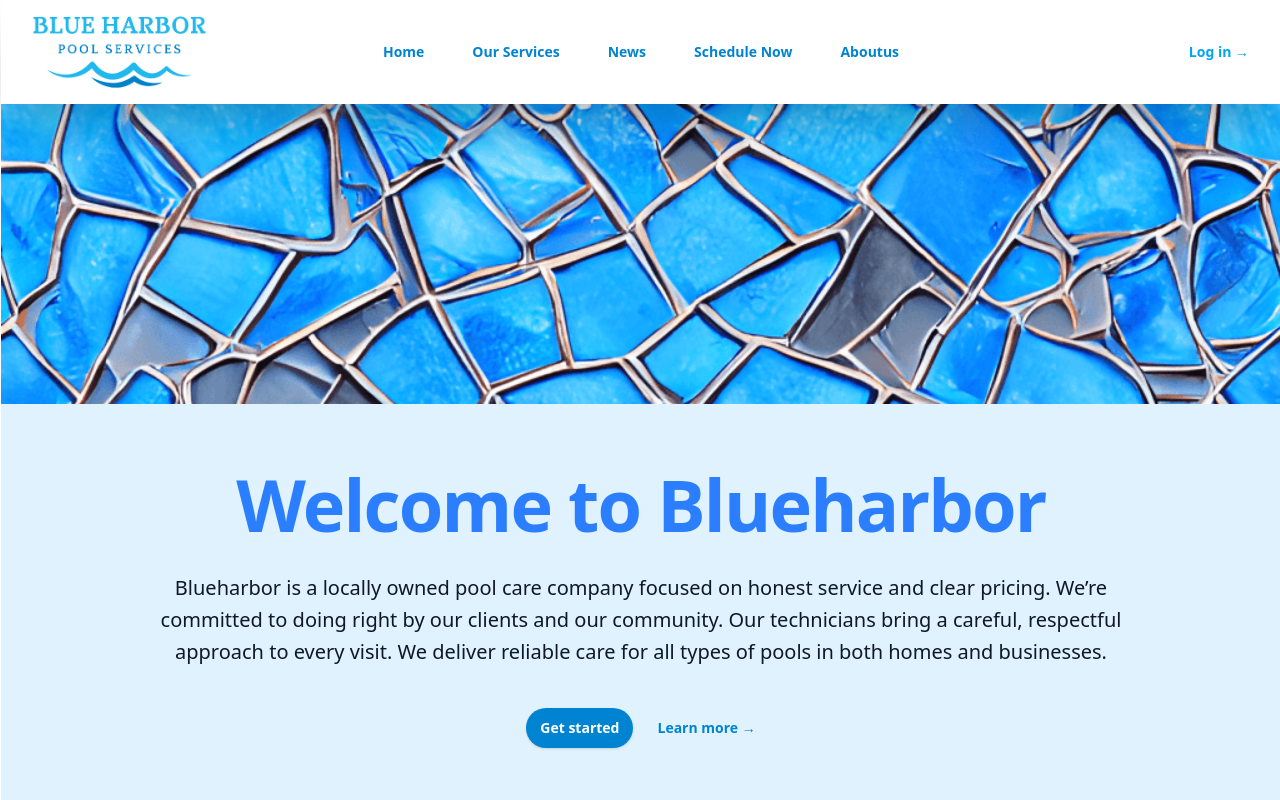
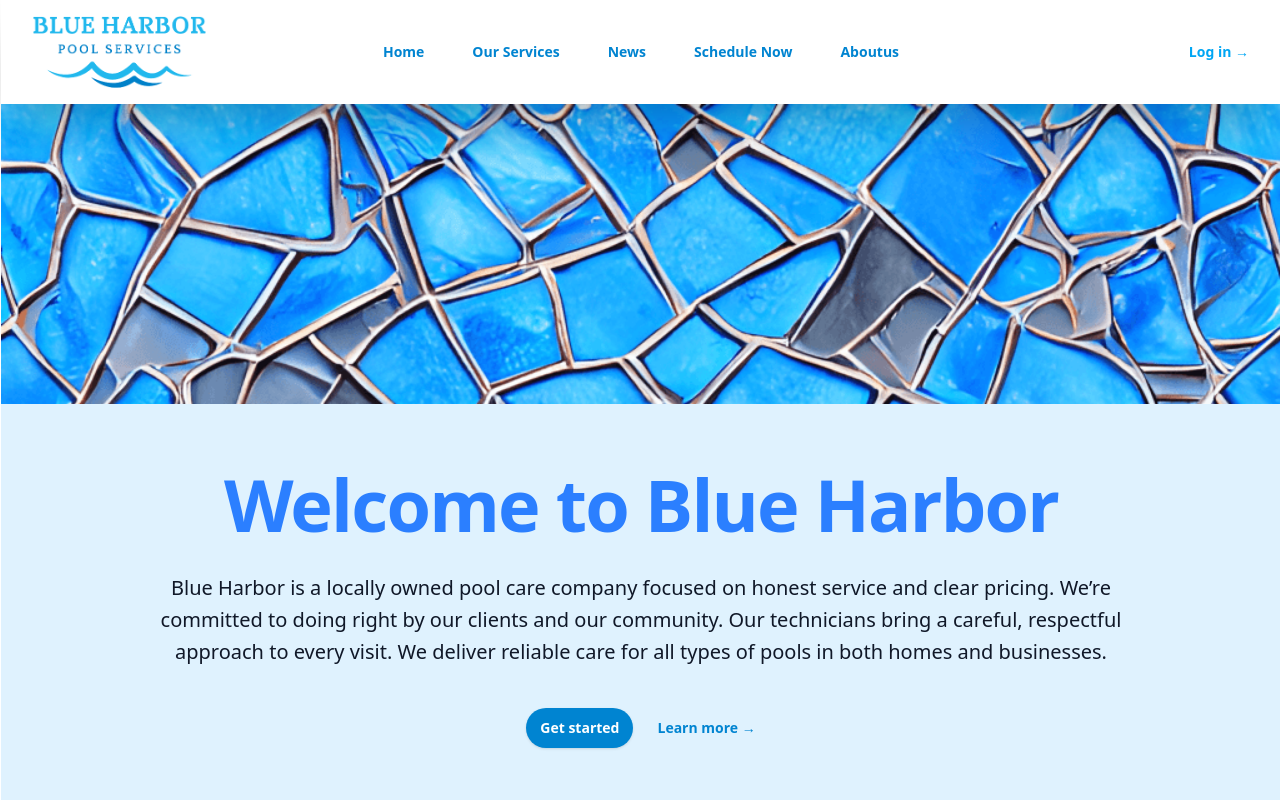
Before and after one commit to Harris-jlr/blueharbor, a Vue app: page / in a window 1280 px wide. Shown: the top 800 px of the page. Built offline with nearby package versions, Linux system fonts and the light colour scheme.

Commit message:
updated links

```diff
--- a/src/components/LandingPage.vue
+++ b/src/components/LandingPage.vue
@@ -14,9 +14,9 @@
           <div class="mx-auto max-w-5xl text-center">
 
             <!-- <img src="/src/assets/oasis.webp" alt="Backyard pool with lounge chairs" class="mx-auto mb-6 rounded-lg shadow-md w-full max-w-4xl object-cover"/> -->
-            <h1 class="text-balance text-5xl font-semibold tracking-tight text-blue-500 sm:text-7xl">Welcome to Blueharbor</h1>
+            <h1 class="text-balance text-5xl font-semibold tracking-tight text-blue-500 sm:text-7xl">Welcome to Blue Harbor</h1>
             <p class="mt-8 text-pretty text-lg font-medium text-gray-900 sm:text-xl/8">
-             Blueharbor is a locally owned pool care company focused on honest service and clear pricing.
+             Blue Harbor is a locally owned pool care company focused on honest service and clear pricing.
              We’re committed to doing right by our clients and our community.
              Our technicians bring a careful, respectful approach to every visit.
              We deliver reliable care for all types of pools in both homes and businesses.
--- a/src/components/MyScheduler.vue
+++ b/src/components/MyScheduler.vue
@@ -15,7 +15,7 @@
           <h2 class="text-xl font-semibold">{{ option.title }}</h2>
           <p class="text-gray-400 mt-2">{{ option.description }}</p>
             <a :href="option.link" class="ptbkbtn mt-4 inline-block text-white py-2 px-6 rounded-lg text-lg font-semibold transition"  target="_blank" style="float:none;" >
-              <img src="https://www.picktime.com/img/widgetButtons/BookingPage/picktime-book-online-blue.png" alt="Book an appointment with blueharbor" />
+              <img src="https://www.picktime.com/img/widgetButtons/BookingPage/picktime-book-online-blue.png" alt="Book an appointment with Blue Harbor" />
             </a>
         </div>
       </section>
--- a/src/contents/AboutUs.vue
+++ b/src/contents/AboutUs.vue
@@ -9,7 +9,7 @@
             <h2 class="text-2xl font-semibold text-gray-900 mb-8">What Our Customers Say</h2>
             <div class="grid gap-6 md:grid-cols-2">
               <div class="bg-gray-700 p-6 rounded shadow">
-                <p class="text-gray-100 italic">“Blueharbor made pool care effortless for us. Their team is always on time and our pool has never looked better.”</p>
+                <p class="text-gray-100 italic">“Blue Harbor made pool care effortless for us. Their team is always on time and our pool has never looked better.”</p>
                 <p class="mt-2 font-semibold text-gray-300">— Rachel T., Spring TX</p>
               </div>
               <div class="bg-gray-700 p-6 rounded shadow">
--- a/src/contents/saltvschlorine.vue
+++ b/src/contents/saltvschlorine.vue
@@ -81,7 +81,7 @@
         <!-- CTA -->
         <div class="text-center mt-10">
           <p class="text-lg font-medium text-gray-700">Need help deciding?</p>
-          <p class="text-gray-600 mb-4">We’ve got you. Blueharbor offers consultation, setup, and expert advice to help you dive into the right system for your pool.</p>
+          <p class="text-gray-600 mb-4">We’ve got you. Blue Harbor offers consultation, setup, and expert advice to help you dive into the right system for your pool.</p>
           <router-link to="/contact" class="inline-block bg-blue-500 hover:bg-blue-400 text-white font-semibold px-6 py-3 rounded-full transition">
             Get Expert Advice
           </router-link>
--- a/src/global/MyHeader.vue
+++ b/src/global/MyHeader.vue
@@ -4,7 +4,7 @@
       <nav class="flex items-center justify-between p-4 lg:px-8" aria-label="Global">
         <div class="flex lg:flex-1 items-center">
           <a href="/" class="-m-1.5 p-1.5 flex items-center">
-            <span class="sr-only">BlueHarbor<sup>™</sup></span>
+            <span class="sr-only">Blue Harbor<sup>™</sup></span>
             <img class="h-18 w-auto" src="../assets/blueharbor_logo.png" alt="" />
           </a>
         </div>
@@ -26,7 +26,7 @@
         <DialogPanel class="fixed inset-y-0 right-0 z-50 w-full overflow-y-auto bg-gray-900 px-6 py-6 sm:max-w-sm sm:ring-1 sm:ring-white/10">
           <div class="flex items-center justify-between">
             <a href="#" class="-m-1.5 p-1.5">
-              <span class="sr-only">Blueharbor</span>
+              <span class="sr-only">Blue Harbor</span>
               <img class="h-8 w-auto" src="https://tailwindui.com/plus-assets/img/logos/mark.svg?color=indigo&shade=500" alt="" />
             </a>
             <button type="button" class="-m-2.5 rounded-md p-2.5 text-gray-400" @click="mobileMenuOpen = false">
```
